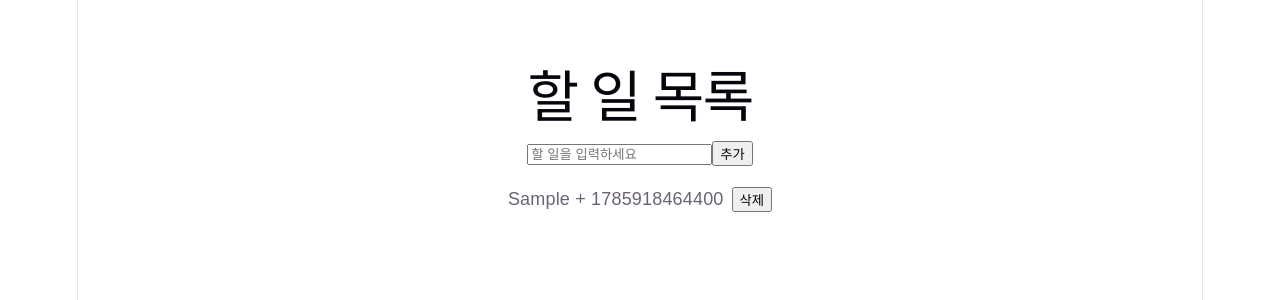
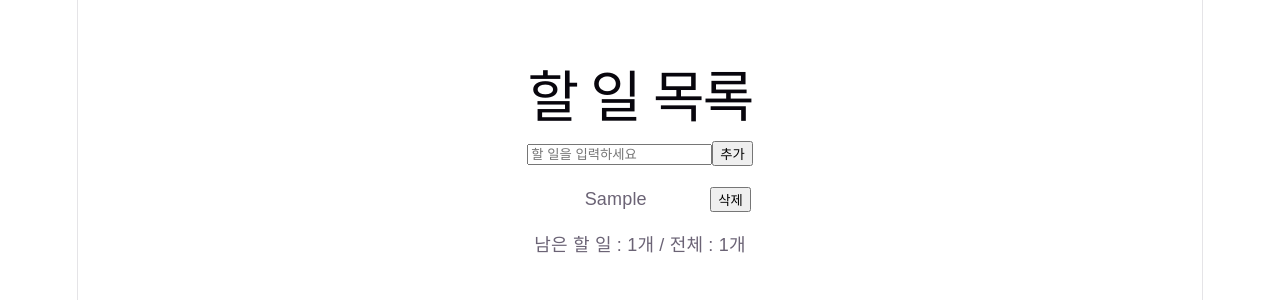
Before and after one commit to yekang-dev/react-study, a React (Vite) app in the folder react-test-01/: page / in a window 1280 px wide. Both pictures are taken after typing "Sample" into the empty fields and a click on the button "추가". Shown: the top 300 px of the page. Built offline with nearby package versions, Linux system fonts and the light colour scheme.

Commit message:
폼(form) 방식으로 할 일 추가 기능 변경, 남은/전체 개수 표시 추가

```diff
--- a/react-test-01/src/App.jsx
+++ b/react-test-01/src/App.jsx
@@ -31,6 +31,8 @@ function App() { //하나의 컴포넌트 함수.
     );
   };
 
+  const finishCount = todos.filter((todo) => !todo.done).length;
+
   // === Todo 삭제 함수
   const deleteTodo = (id) => {
     // filter 조건에 맞는 것만 남기는 함수.
@@ -41,15 +43,18 @@ function App() { //하나의 컴포넌트 함수.
   return (
     <div style={{ maxWidth: 400, margin: '50px auto', fontFamily: 'sans-serif' }}>
       <h1>할 일 목록</h1>
-      <div>
+      <form onSubmit={(e) => {
+        e.preventDefault();
+        addTodo();
+      }}>
         <input
           value={input}
           onChange={(e) => setInput(e.target.value)} // 타이핑할 때마다 실행. setInput에 상태 반영
-          onKeyDown={(e) => e.key === 'Enter' && addTodo()} //Enter 시, addTodo 실행(A && B는 A가 참일 때만 B 실행)
+          //onKeyDown={(e) => e.key === 'Enter' && addTodo()} //Enter 시, addTodo 실행(A && B는 A가 참일 때만 B 실행)
           placeholder="할 일을 입력하세요"
         />
-        <button onClick={addTodo}>추가</button>
-      </div>
+        <button type="submit">추가</button>
+      </form>
       <ul style={{ listStyle: 'none', padding: 2 }}>
         {/* {todos.map((todo) => ( ... ))} 이거는 v-for="todo in todos" 와 동일 */}
         {todos.map((todo) => (
@@ -66,12 +71,18 @@ function App() { //하나의 컴포넌트 함수.
                 flex: 1,
               }}
             >
-              {todo.text} + {todo.id}
+              {todo.text}
             </span>
             <button onClick={() => deleteTodo(todo.id)}>삭제</button>
           </li>
         ))}
       </ul>
+
+      <div>
+        {todos.length === 0
+          ? '할 일을 등록해 주세요.'
+          : `남은 할 일 : ${finishCount}개 / 전체 : ${todos.length}개`}
+      </div>
     </div>
   );
 }
```
Also changed, not shown: 1 other file (tests, documents, lock files or other folders).
